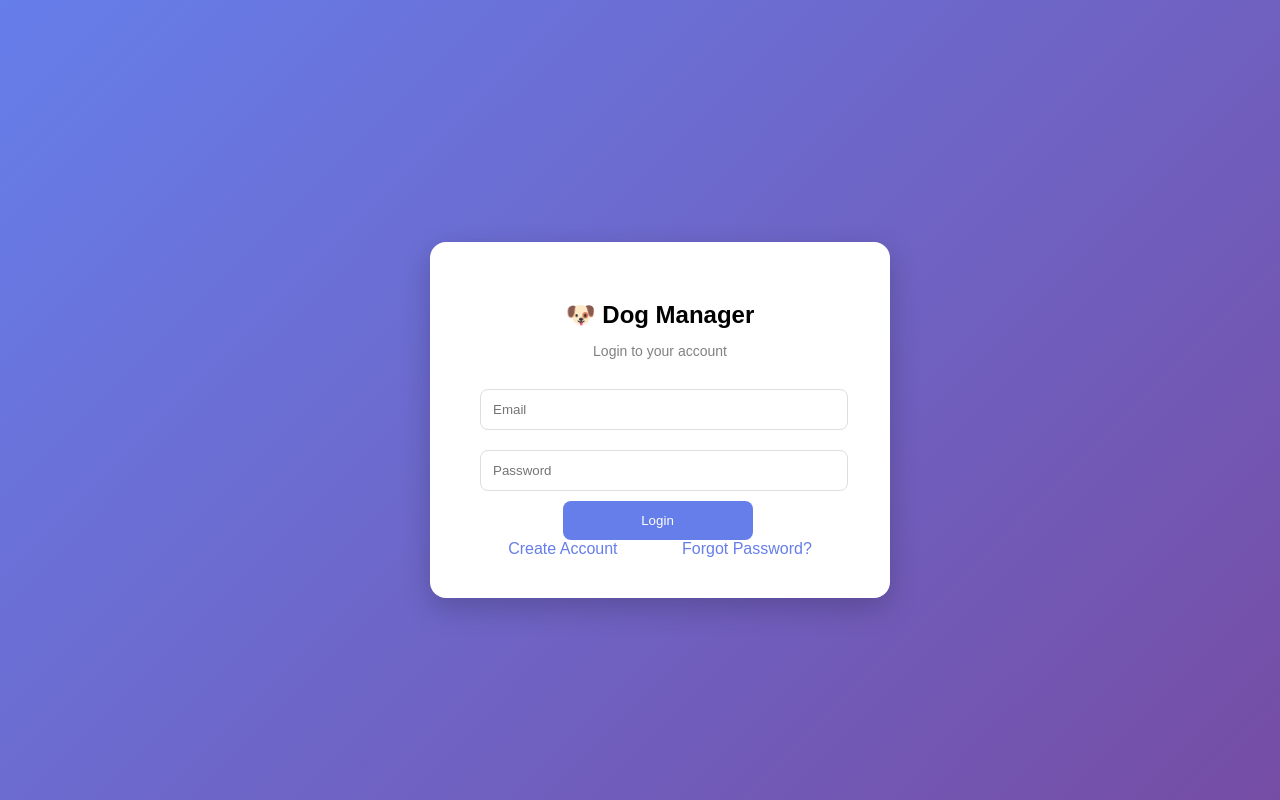
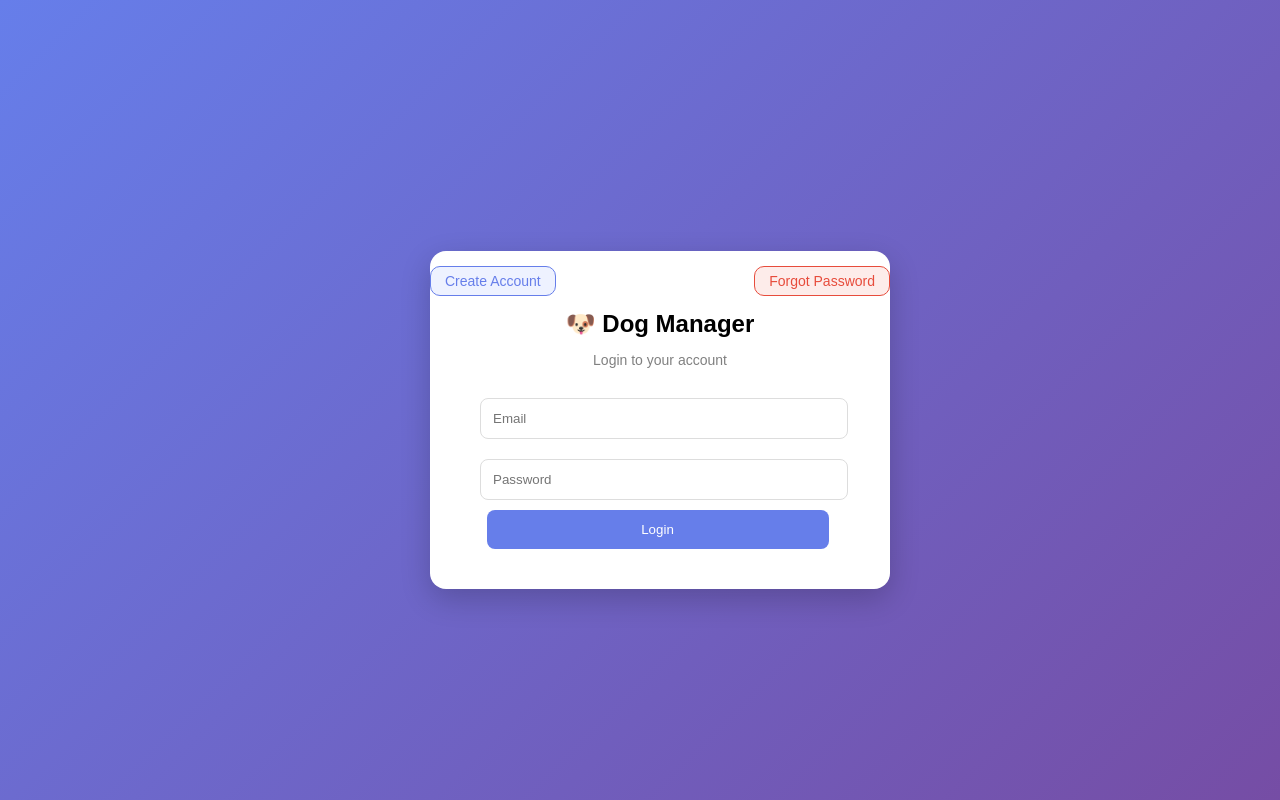
Before and after one commit to Abhitarra/frontend_dogs_repo, a React (Create React App) app: page / in a window 1280 px wide. Built offline with nearby package versions, Linux system fonts and the light colour scheme.

Commit message:
login ui changes

```diff
--- a/src/Pages/LoginPage.js
+++ b/src/Pages/LoginPage.js
@@ -12,7 +12,9 @@ function Login() {
     const data = await loginUser(email, password);
     console.log("Login successful, token stored:", data);
     if (!data.token) {
-      setLoginError(data.message || "Login failed. Please check your credentials.");
+      setLoginError(
+        data.message || "Login failed. Please check your credentials.",
+      );
       setTimeout(() => {
         setLoginError("");
       }, 2000);
@@ -32,6 +34,16 @@ function Login() {
   return (
     <div className="login-container">
       <div className="login-card">
+        <div className="top-actions">
+          <Link to="/signup" className="top-btn create-btn">
+            Create Account
+          </Link>
+
+          <Link to="/forgot-password" className="top-btn forgot-btn">
+          Forgot Password
+          </Link>
+        </div>
+
         <h2>🐶 Dog Manager</h2>
         <p className="subtitle">Login to your account</p>
 
@@ -53,14 +65,9 @@ function Login() {
           }}
         />
 
-        <button onClick={handleLogin} >Login</button>
+        <button onClick={handleLogin}>Login</button>
 
         {loginError && <p className="login-error">{loginError}</p>}
-
-        <div className="extra-actions">
-          <Link to="/signup">Create Account</Link>
-          <Link to="/forgot-password"> Forgot Password?</Link>
-        </div>
       </div>
     </div>
   );
--- a/src/css/Login.css
+++ b/src/css/Login.css
@@ -1,3 +1,43 @@
+/* Make card relative */
+.login-card {
+  position: relative;
+  padding-top: 60px; /* 🔥 space for top buttons */
+}
+
+/* Top buttons container */
+.top-actions {
+  position: absolute;
+  top: 15px;
+  left: 0;
+  width: 100%;
+  display: flex;
+  justify-content: space-between;
+  padding: 0 0px;
+}
+
+/* Common button style */
+.top-btn {
+  padding: 6px 14px;
+  border-radius: 10px;
+  text-decoration: none;
+  font-size: 14px;
+  font-weight: 500;
+  border: 1px solid transparent;
+}
+
+/* Left button */
+.create-btn {
+  background: #eef2ff;
+  color: #667eea;
+  border: 1px solid #667eea;
+}
+
+/* Right button */
+.forgot-btn {
+  background: #fdecea;
+  color: #e74c3c;
+  border: 1px solid #e74c3c;
+}
 /* Full page background */
 .login-container {
   height: 100vh; /* ✅ FIXED height */
@@ -48,7 +88,7 @@
 
 /* Button */
 .login-card button {
-  width: 50%;
+  width: 90%;
   padding: 12px;
   background: #667eea;
   color: white;
@@ -72,13 +112,6 @@
   }
 }
 
-.extra-actions a {
-  text-decoration: none;
-  padding: 30px;
-  color: #667eea;
-  font-weight: 500;
-}
-
 .login-error {
   color: #e74c3c;          /* 🔴 red text */
   background: #fdecea;    /* light red background */
```
